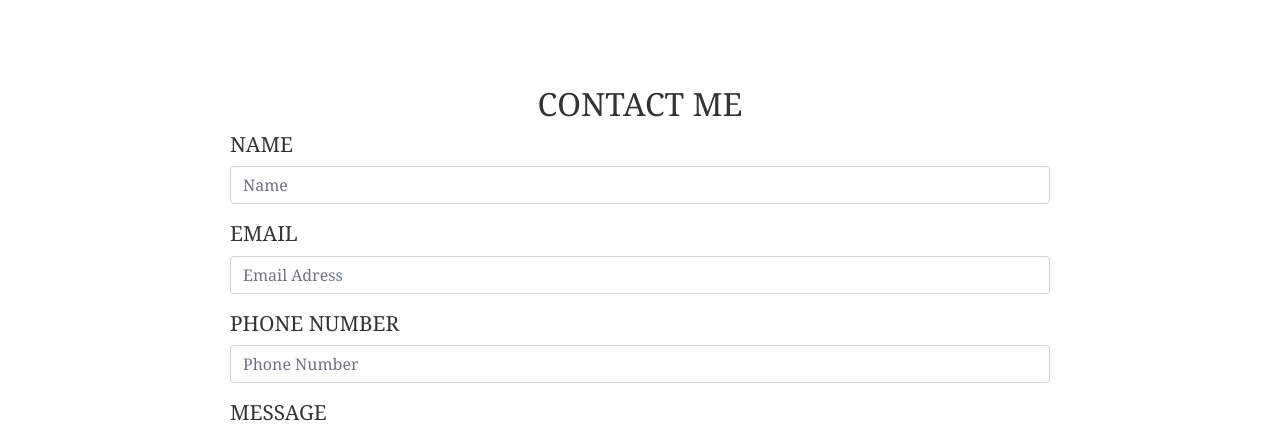
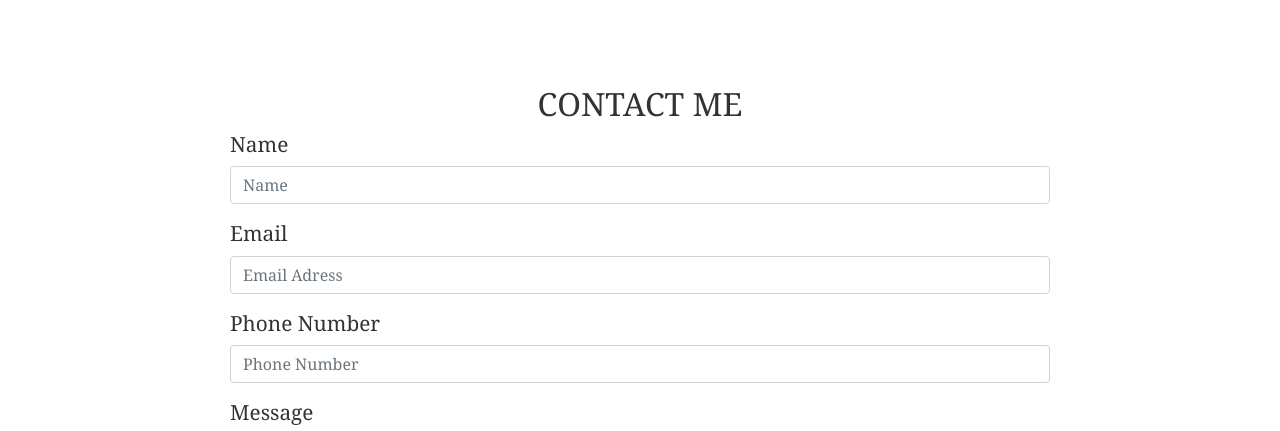
Before and after one commit to RodrigoSerrano23/Landing-Page---Practice, a website: page index.html in a window 1280 px wide. Shown: the part 2140-2571 px from the top of the page. Drawn offline with nearby package versions, Linux system fonts and the light colour scheme.

Commit message:
contact-update

```diff
--- a/index.html
+++ b/index.html
@@ -175,22 +175,22 @@
         <h2 class="title text-center">CONTACT ME</h2>
         <form class="needs-validation" novalidate>
             <div class="form-group">
-                <label>NAME</label>
+                <label>Name</label>
                 <input class="form-control" type="text" placeholder="Name" id="name" required>
                 <div class="invalid-feedback">Please enter your name</div>
             </div>
             <div class="form-group">
-                <label>EMAIL</label>
+                <label>Email</label>
                 <input class="form-control" type="email" placeholder="Email Adress" id="emailAdress" required>
                 <div class="invalid-feedback">Please enter your email</div>
             </div>
             <div class="form-group">
-                <label>PHONE NUMBER</label>
+                <label>Phone Number</label>
                 <input class="form-control" type="number" placeholder="Phone Number" id="phoneNumber" required>
                 <div class="invalid-feedback">Please enter your phone number</div>
             </div>
             <div class="form-group">
-                <label>MESSAGE</label>
+                <label>Message</label>
                 <textarea class="form-control" type="text" placeholder="Message" id="message" required></textarea>
                 <div class="invalid-feedback">Please enter your message</div>
             </div>
```
